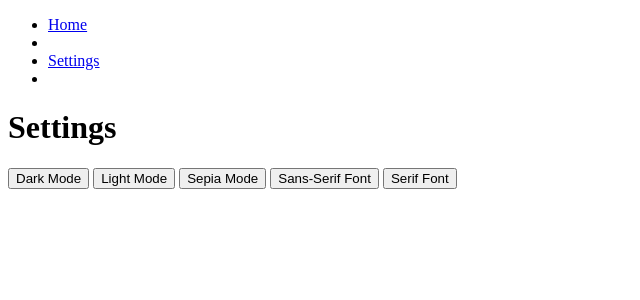
After one commit to bryantleee/h4I_flask_project, a Flask app: page /settings in a window 1280 px wide. The commit adds this page. Shown: the top 300 px of the page, without its empty margins (0-640 px from the left). Run offline with Flask 2, Linux system fonts and the light colour scheme; some libraries are stand-ins or nearby versions.

Commit message:
worked on frontend

```diff
--- a/app/main.py
+++ b/app/main.py
@@ -1,9 +1,21 @@
 from flask import Flask, render_template, url_for, session
-app = Flask(__name__)
-
+from flask_sqlalchemy import SQLAlchemy
 from models import todo
 
+app = Flask(__name__)
+app.config['SQLALCHEMY_DATABASE_URI'] = 'sqlite:////tmp/test.db'
+db = SQLAlchemy(app)
+
+
 ENTRY_POINT = ""
+
+# check me
+# class Task(db.Model):
+#   id = db.Column(db.Integer, nullable=False, primary_key = True)
+#   task_name = db.column(db.String(64), nullable=False)
+#   description = db.column(db.String(64), nullable = False)
+#   date=db.column(db.DateTime(timezone=True), nullable=False)
+#   completed=db.column(db.Integer, nullable =False)
 
 @app.route(ENTRY_POINT + '/', methods=['GET'])
 def index():
@@ -20,10 +32,6 @@ def showTask(task_id):
   query = "SELECT * FROM tasks WHERE completed = 0 AND task_id =" + task_id + ";"
 
 def todo():
-
-
-
-
   return render_template('todo.html')
 
 
--- a/app/static/styles/base.css
+++ b/app/static/styles/base.css
@@ -0,0 +1,3 @@
+nav{
+    background-color: gray;
+}
--- a/app/static/templates/index.html
+++ b/app/static/templates/index.html
@@ -4,10 +4,11 @@
     <meta charset="UTF-8">
     <title>Tasks!</title>
     <script src="./static/js/jquery-3.3.1.min.js" type="text/javascript"></script>
-    <script src="./static/js/settings.js" type="text/javascript"></script>
 
   </head>
   <body>
+    {% include "page_blocks/navigation.html" %}
+
     <h1> Tasks! </h1>
 
     <table class = "todo">
--- /dev/null
+++ b/app/static/templates/page_blocks/navigation.html
@@ -0,0 +1,6 @@
+<nav>
+    <ul>
+        <li> <a href = "index.html" > Home </a> <li>
+        <li> <a href = "settings.html" > Settings </a> <li>
+    </ul>
+</nav>
--- /dev/null
+++ b/app/static/templates/settings.html
@@ -0,0 +1,23 @@
+<!DOCTYPE html>
+<html>
+  <head>
+    <meta charset="UTF-8">
+    <title>Tasks!</title>
+    <script src="./static/js/jquery-3.3.1.min.js" type="text/javascript"></script>
+    <script src="./static/js/settings.js" type="text/javascript"></script>
+
+  </head>
+  <body>
+    {% include "page_blocks/navigation.html" %}
+
+    <h1> Settings </h1>
+
+    <button class = "dark_mode"> Dark Mode </button>
+    <button class = "light_mode"> Light Mode </button>
+    <button class = "sepia_mode"> Sepia Mode </button>
+
+    <button class ="sansseriffButton"> Sans-Serif Font </button>
+    <button class ="seriffButton"> Serif Font </button>
+
+  </body>
+</html>
```
Also changed, not shown: app/static/templates/task.html (added).
